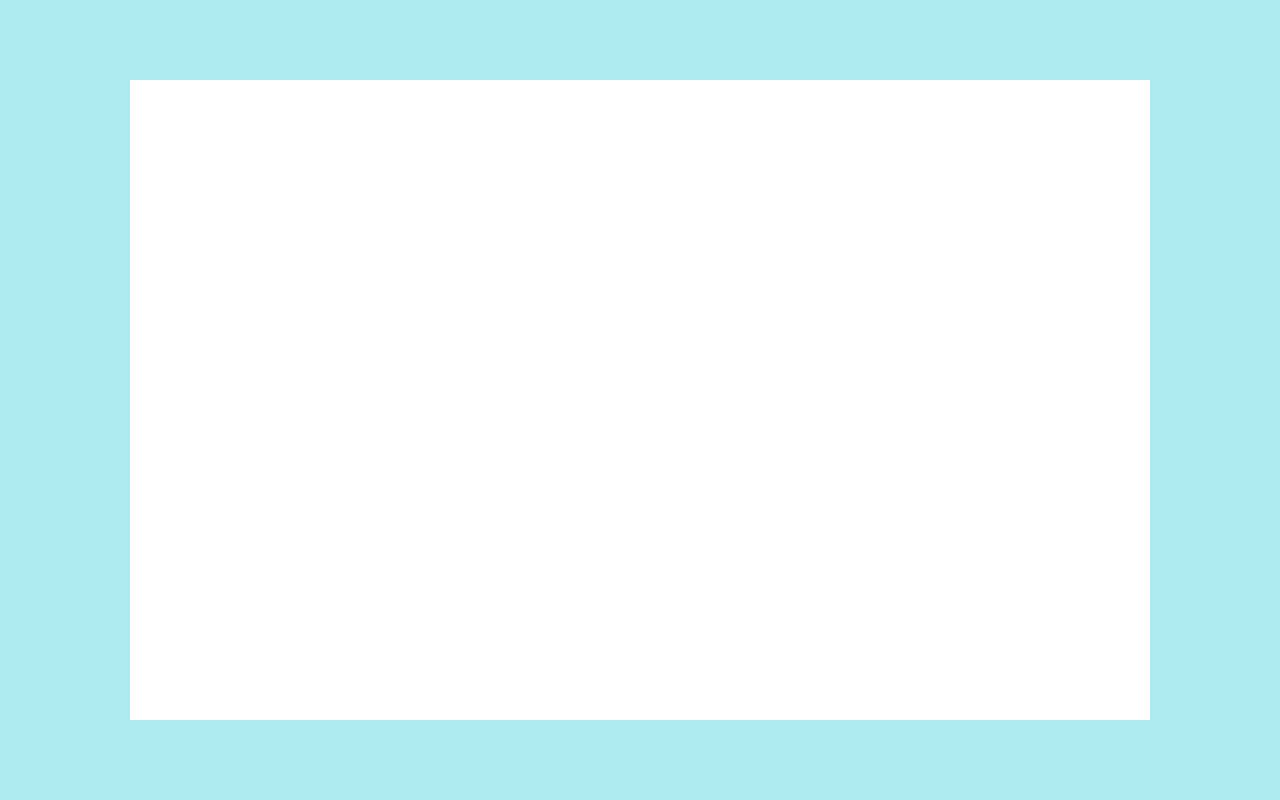
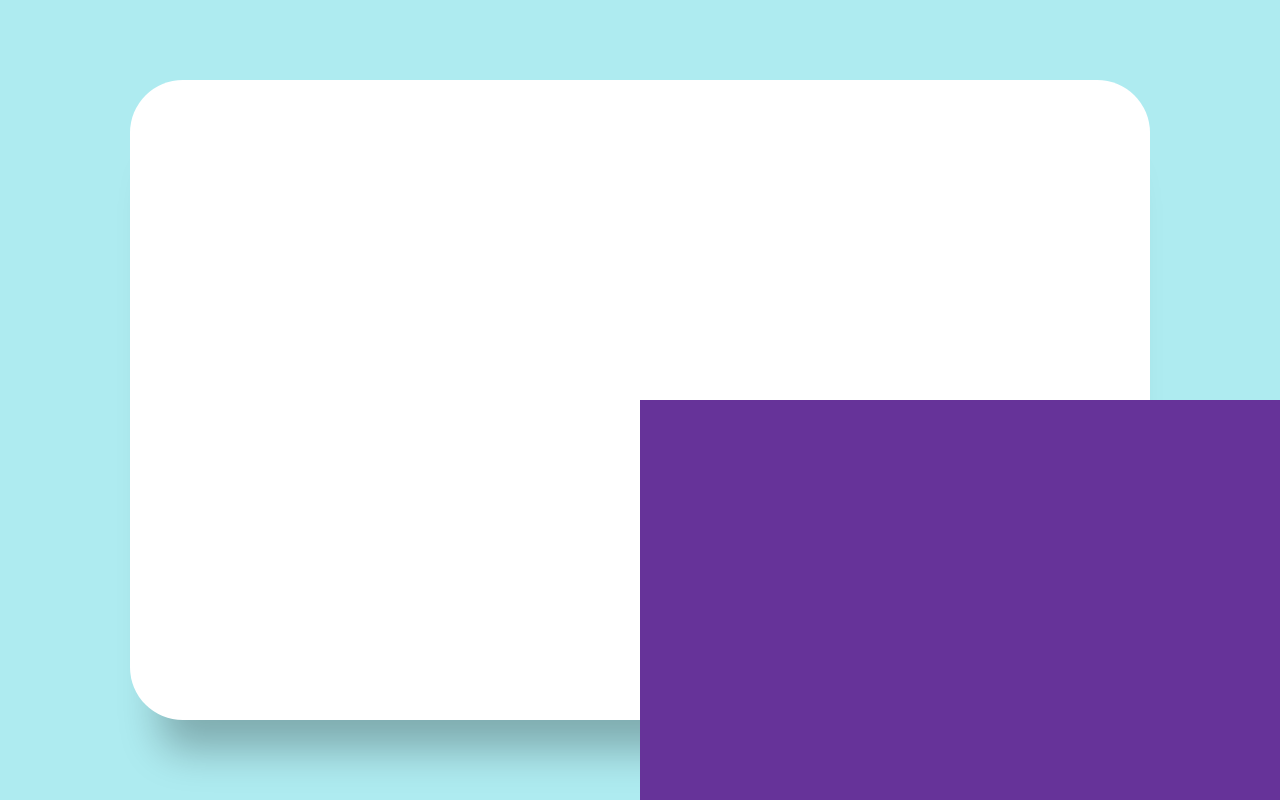
Before and after one commit to rebeccanayala/login-registration-form, a plain HTML site: page index.html in a window 1280 px wide. Drawn offline with Linux system fonts and the light colour scheme.

Commit message:
Update style.css

```diff
--- a/style.css
+++ b/style.css
@@ -16,8 +16,20 @@ main {
 }
 
 .box {
+    position: relative;
     width: 100%;
     max-width: 1020px;
     height: 640px;
     background-color: white;
+    border-radius: 3.3rem;
+    box-shadow: 0 60px 40px -30px rgba(0, 0, 0, 0.27);
 }
+
+.inner-box {
+    position: absolute;
+    width: calc(100% - 4.1rem);
+    height: calc(100% - 4.1rem);
+    top: 50%;
+    left: 50%;
+    background-color: rebeccapurple;
+}
```
